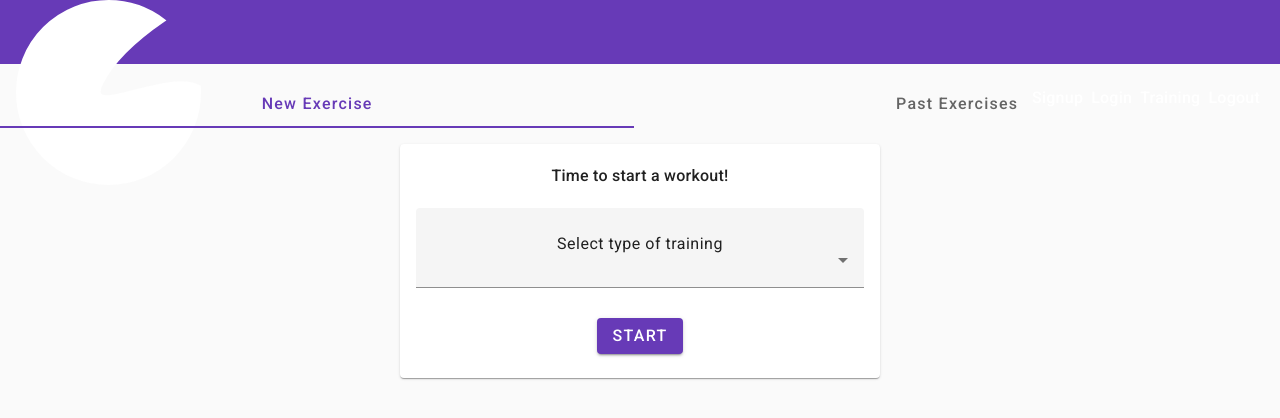
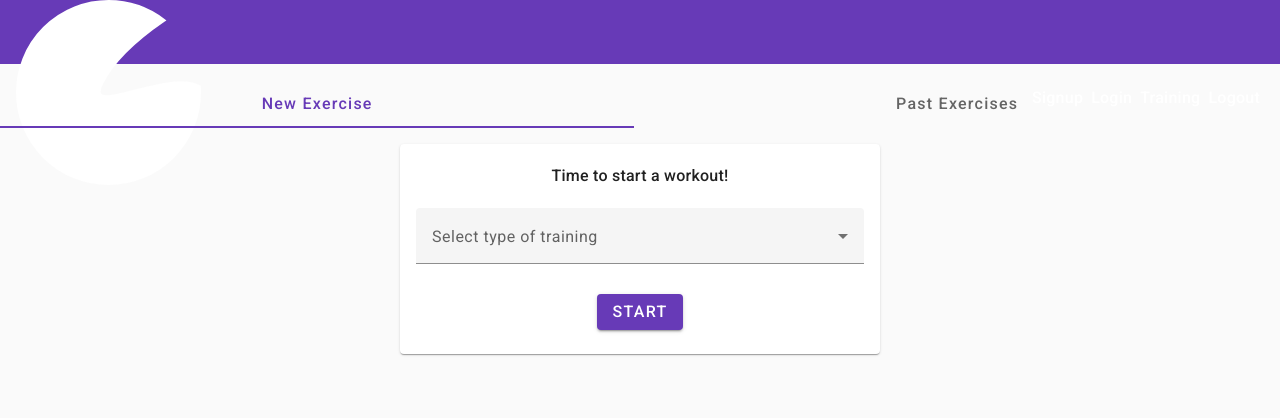
Before and after one commit to mihastele/angular-personal, an Angular app: page /training in a window 1280 px wide. Shown: the top 418 px of the page. Built offline with nearby package versions, Linux system fonts and the light colour scheme.

Commit message:
Fix the weird select in new training

```diff
--- a/src/app/training/new-training/new-training.component.html
+++ b/src/app/training/new-training/new-training.component.html
@@ -11,9 +11,7 @@
             </span>
         </mat-card-content>-->
         <mat-form-field appearance="fill">
-            <span class="d-flex flex-0 px-0 justify-content-center">
-                <mat-label>Select type of training</mat-label>
-            </span>
+            <mat-label>Select type of training</mat-label>
             <mat-select><!-- *ngFor="let food of foods">-->
                 <mat-option value="1">
                     cippa
```
